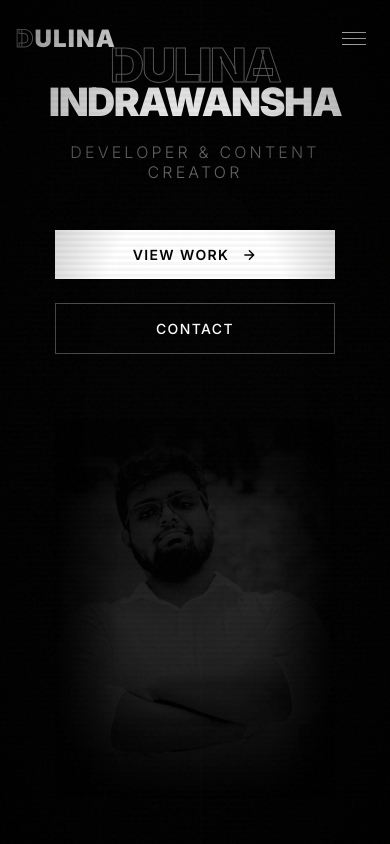
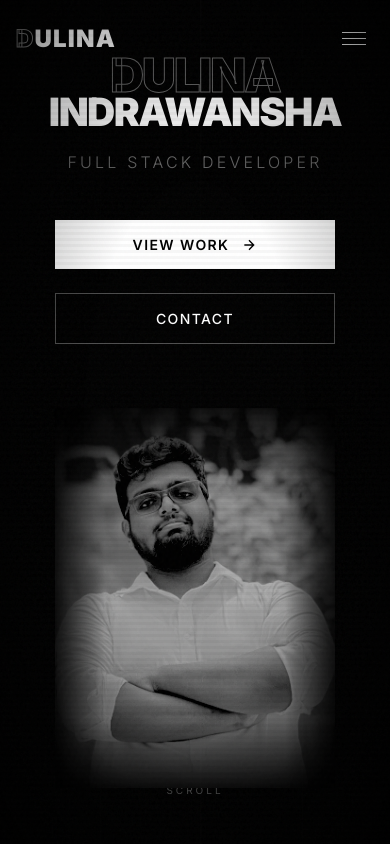
Before and after one commit to DulinaSH2001/DulinaIndrawansha, a Next.js app: page / in a window 390 px wide. Shown: the top 844 px of the page. Built offline with nearby package versions, Linux system fonts and the light colour scheme.

Commit message:
feat: Update hero role description and adjust mobile photo overlay and vignette styles for improved mobile display.

```diff
--- a/components/Hero/Hero.module.css
+++ b/components/Hero/Hero.module.css
@@ -256,4 +256,22 @@
         width: 280px;
         height: 380px;
     }
+
+    /* Mobile: Show photo illuminated by default */
+    .darkOverlay {
+        opacity: 0.15 !important;
+    }
+
+    /* Lighter vignette on mobile */
+    .vignette {
+        background:
+            linear-gradient(to bottom, black 0%, transparent 20%),
+            linear-gradient(to top, black 0%, transparent 20%),
+            linear-gradient(to right, black 0%, transparent 20%),
+            linear-gradient(to left, black 0%, transparent 20%),
+            radial-gradient(ellipse at center,
+                transparent 40%,
+                rgba(0, 0, 0, 0.3) 70%,
+                black 100%);
+    }
 }
--- a/components/Hero/Hero.tsx
+++ b/components/Hero/Hero.tsx
@@ -66,7 +66,7 @@ export default function Hero() {
                         animate={{ opacity: 1, y: 0 }}
                         transition={{ duration: 0.6, delay: 0.8 }}
                     >
-                        Developer & Content Creator
+                        Full Stack Developer
                     </motion.p>
 
                     <motion.div
```
